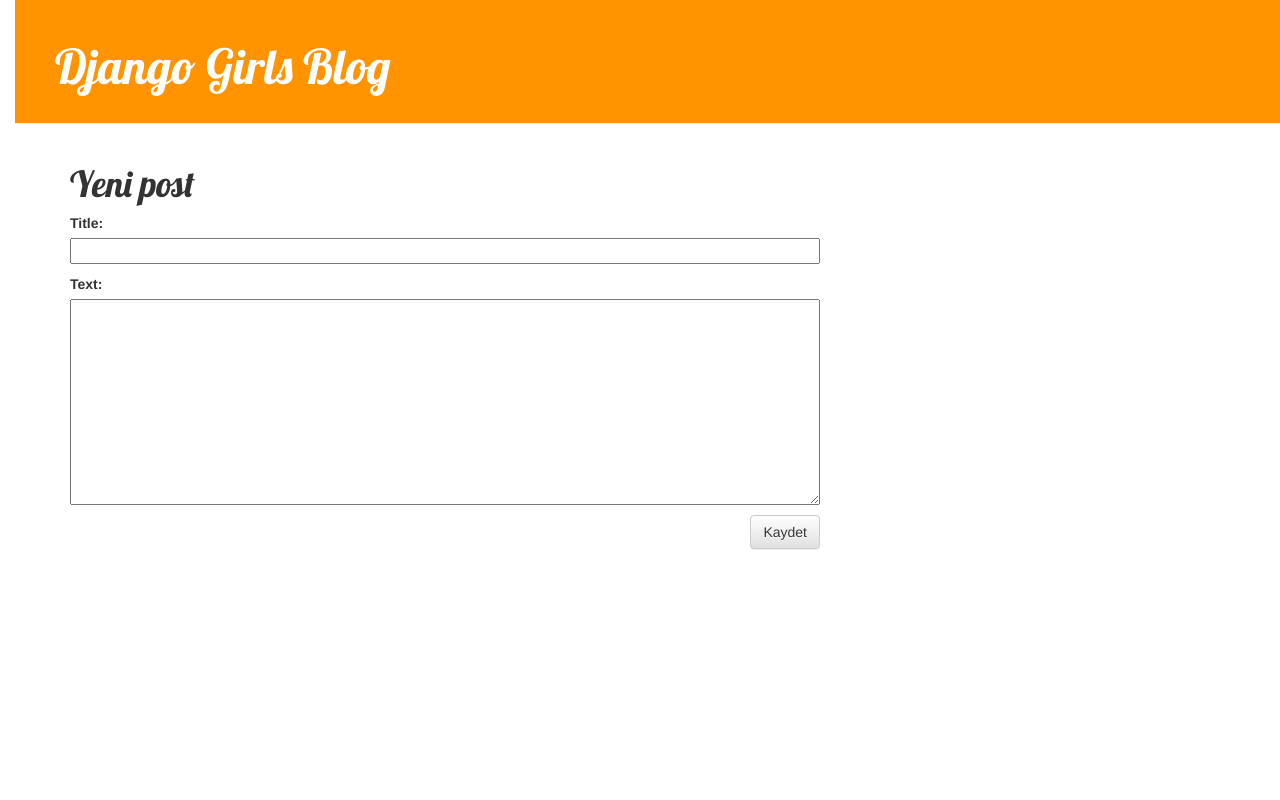
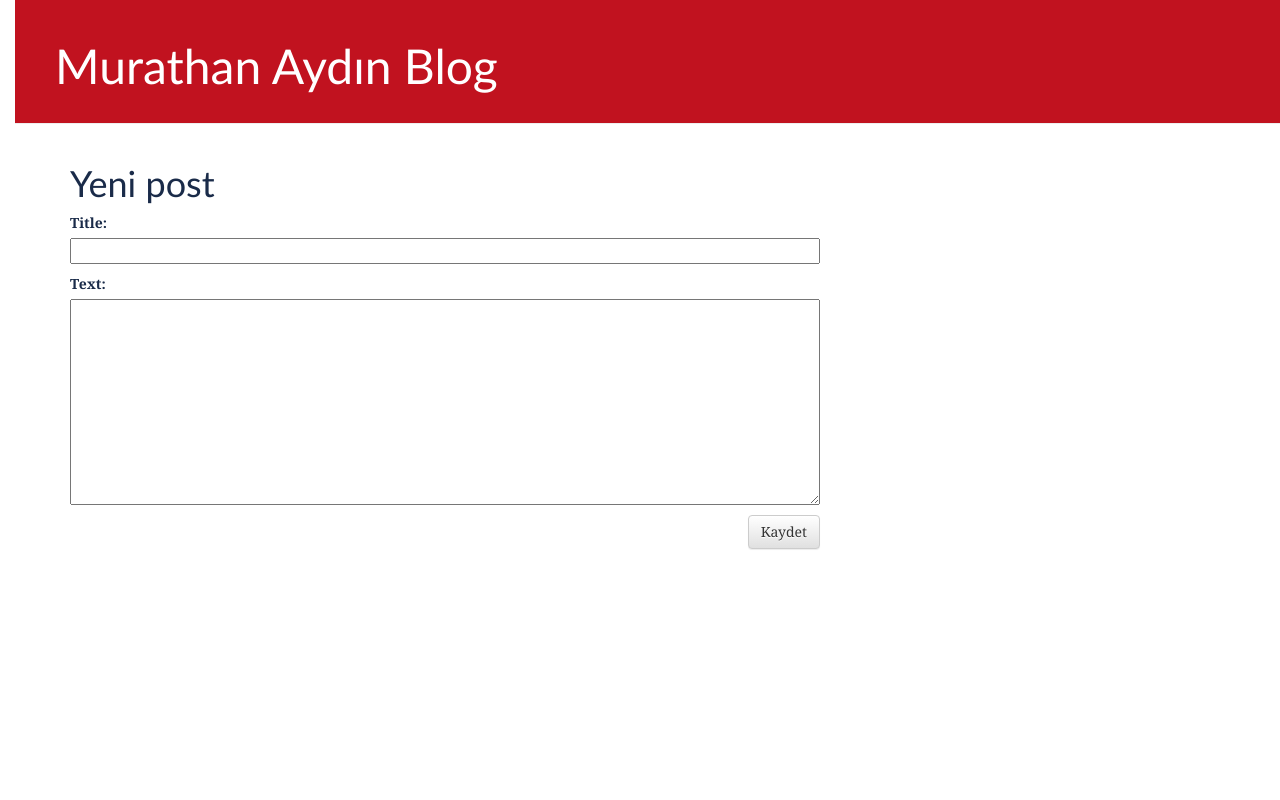
Before and after one commit to murathanaydin/my-first-blog, a Django app: page /post/new in a window 1280 px wide. Run offline with Django 5.2, Linux system fonts and the light colour scheme; some libraries are stand-ins or nearby versions.

Commit message:
css ve tasarım düzenlemeleri yapıldı

```diff
--- a/blog/static/css/blog.css
+++ b/blog/static/css/blog.css
@@ -1,14 +1,17 @@
 body {
     padding-left: 15px;
+    background-color: #ffffff;
+    color: #1a2b49;
+    font-family: "Georgia", "Times New Roman", serif;
 }
 
 h1 a {
-    color: #FCA205;
-    font-family: 'Lobster';
+    color: #1e3a8a;
+    font-family: "Trebuchet MS", "Segoe UI", sans-serif;
 }
 
 .page-header {
-    background-color: #ff9400;
+    background-color: #c1121f;
     margin-top: 0;
     padding: 20px 20px 20px 40px;
 }
@@ -24,11 +27,11 @@
 }
 
 h1, h2, h3, h4 {
-    font-family: 'Lobster', cursive;
+    font-family: "Trebuchet MS", "Segoe UI", sans-serif;
 }
 
 .date {
-    color: #828282;
+    color: #5b6a86;
 }
 
 .save {
@@ -51,5 +54,5 @@
 }
 
 .post h1 a, .post h1 a:visited {
-    color: #000000;
+    color: #1e3a8a;
 }
--- a/blog/templates/blog/base.html
+++ b/blog/templates/blog/base.html
@@ -1,7 +1,7 @@
 {% load static %}
 <html>
     <head>
-        <title>Django Girls blog</title>
+        <title>Murathan Aydın Blog</title>
         <link rel="stylesheet" href="//maxcdn.bootstrapcdn.com/bootstrap/3.2.0/css/bootstrap.min.css">
         <link rel="stylesheet" href="//maxcdn.bootstrapcdn.com/bootstrap/3.2.0/css/bootstrap-theme.min.css">
         <link href='//fonts.googleapis.com/css?family=Lobster&subset=latin,latin-ext' rel='stylesheet' type='text/css'>
@@ -12,7 +12,7 @@
         {% if user.is_authenticated %}
             <a href="{% url 'post_new' %}" class="top-menu"><span class="glyphicon glyphicon-plus"></span></a>
         {% endif %}
-        <h1><a href="/">Django Girls Blog</a></h1>
+        <h1><a href="/">Murathan Aydın Blog</a></h1>
         </div>
         <div class="content container">
             <div class="row">
```
